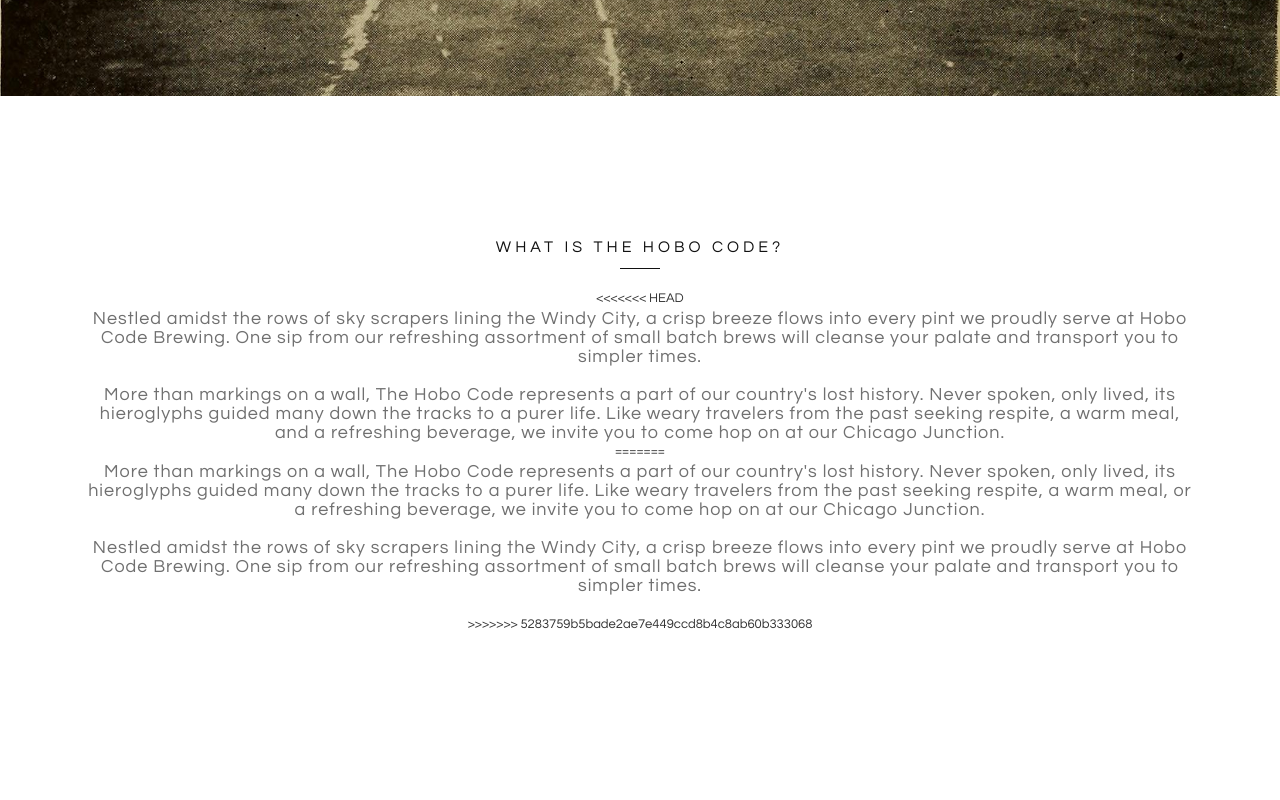
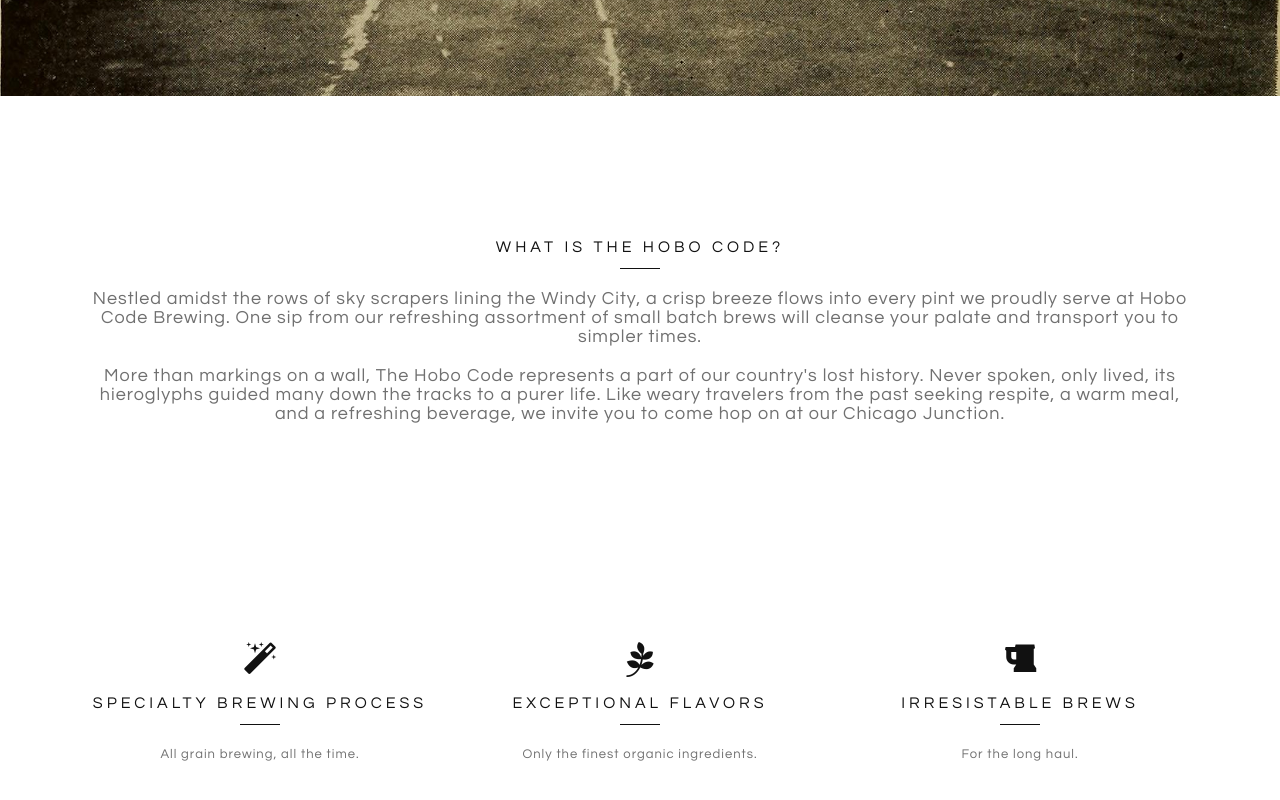
Before and after one commit to PatrickConti/webwebsitesite, a website: page about.html in a window 1280 px wide. Shown: the part 424-1224 px from the top of the page. Drawn offline with nearby package versions, Linux system fonts and the light colour scheme.

Commit message:
Removed depreciated version, master up-to-date

```diff
--- a/about.html
+++ b/about.html
@@ -3,7 +3,7 @@
 <head>
 
 <!-- page title -->
-<title>Hobo Code Brewing Co - CB Remote Commit</title>
+<title>Hobo Code Brewing Co</title>
 
 <!-- theme css -->
 <link href="assets/css/structure.css" rel="stylesheet" type="text/css" />
@@ -90,7 +90,6 @@
 		<div class="container">
 			<div class="about-item font-reg">
 				<h3>What is the Hobo Code?</h3>
-<<<<<<< HEAD
 				<p style="font-size:18px">Nestled amidst the rows of sky scrapers lining the Windy City,
 					a crisp breeze flows into every pint we proudly serve at Hobo Code Brewing. One sip from our
 					refreshing assortment of small batch brews will cleanse your palate and transport you to simpler times.</p>
@@ -99,18 +98,7 @@
 					its hieroglyphs guided many down the tracks to a purer life.
 					Like weary travelers from the past seeking respite, a warm meal, and a refreshing beverage, we invite
 					you to come hop on at our Chicago Junction.</p>
-=======
-				<p style="font-size:18px">More than markings on a wall, The Hobo Code represents a part of our country's lost history. Never spoken, only lived,
-					its hieroglyphs guided many down the tracks to a purer life.
-					Like weary travelers from the past seeking respite, a warm meal, or a refreshing beverage, we invite
-					you to come hop on at our Chicago Junction.</p>
-				</br>
-				<p style="font-size:18px">Nestled amidst the rows of sky scrapers lining the Windy City,
-					a crisp breeze flows into every pint we proudly serve at Hobo Code Brewing. One sip from our
-					refreshing assortment of small batch brews will cleanse your palate and transport you to simpler times.
-			 	</p>
 			 	</br>
->>>>>>> 5283759b5bade2ae7e449ccd8b4c8ab60b333068
  			</div>
 		</div>
 	</section>
```
Also changed, not shown: 404.html (+1 -1 lines).
